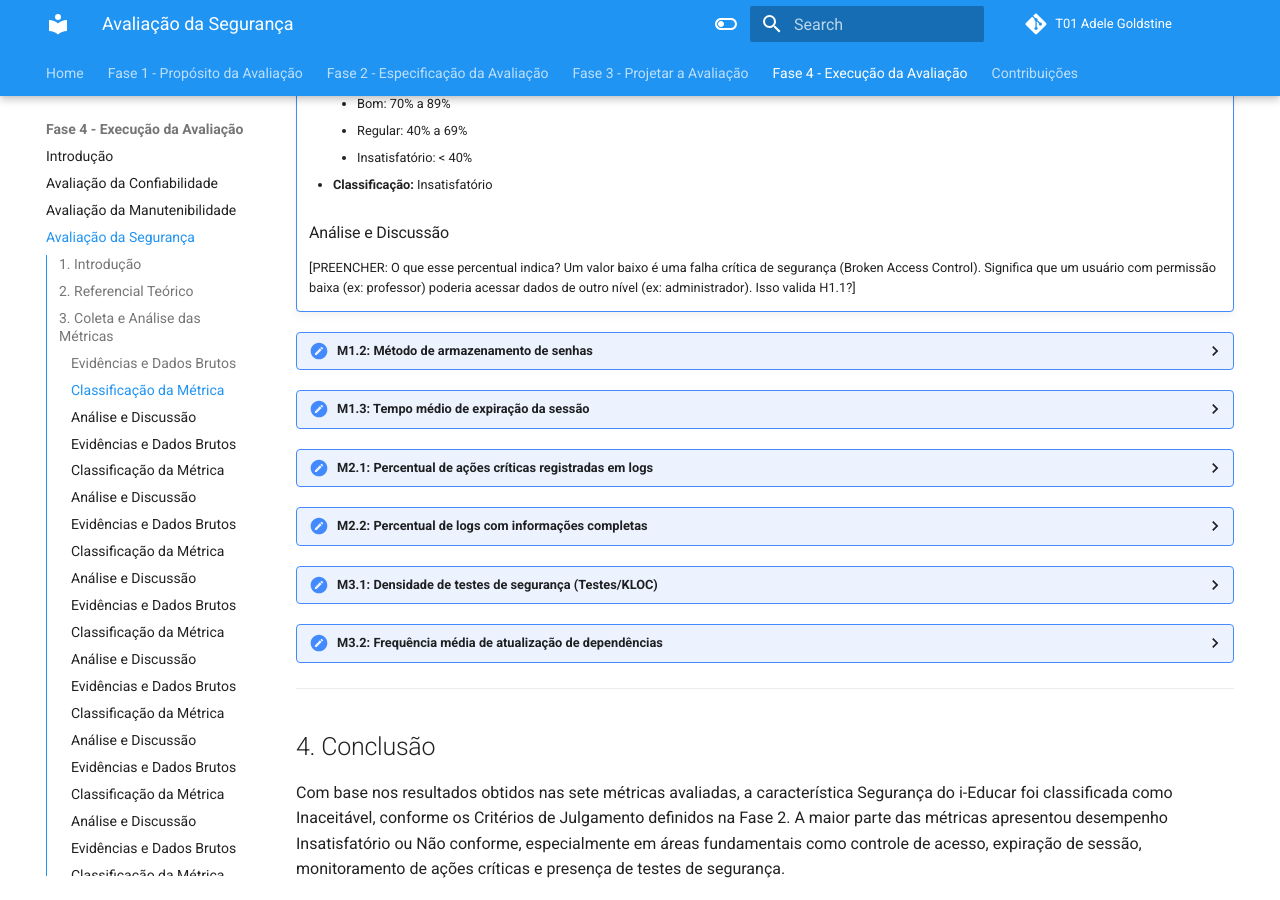
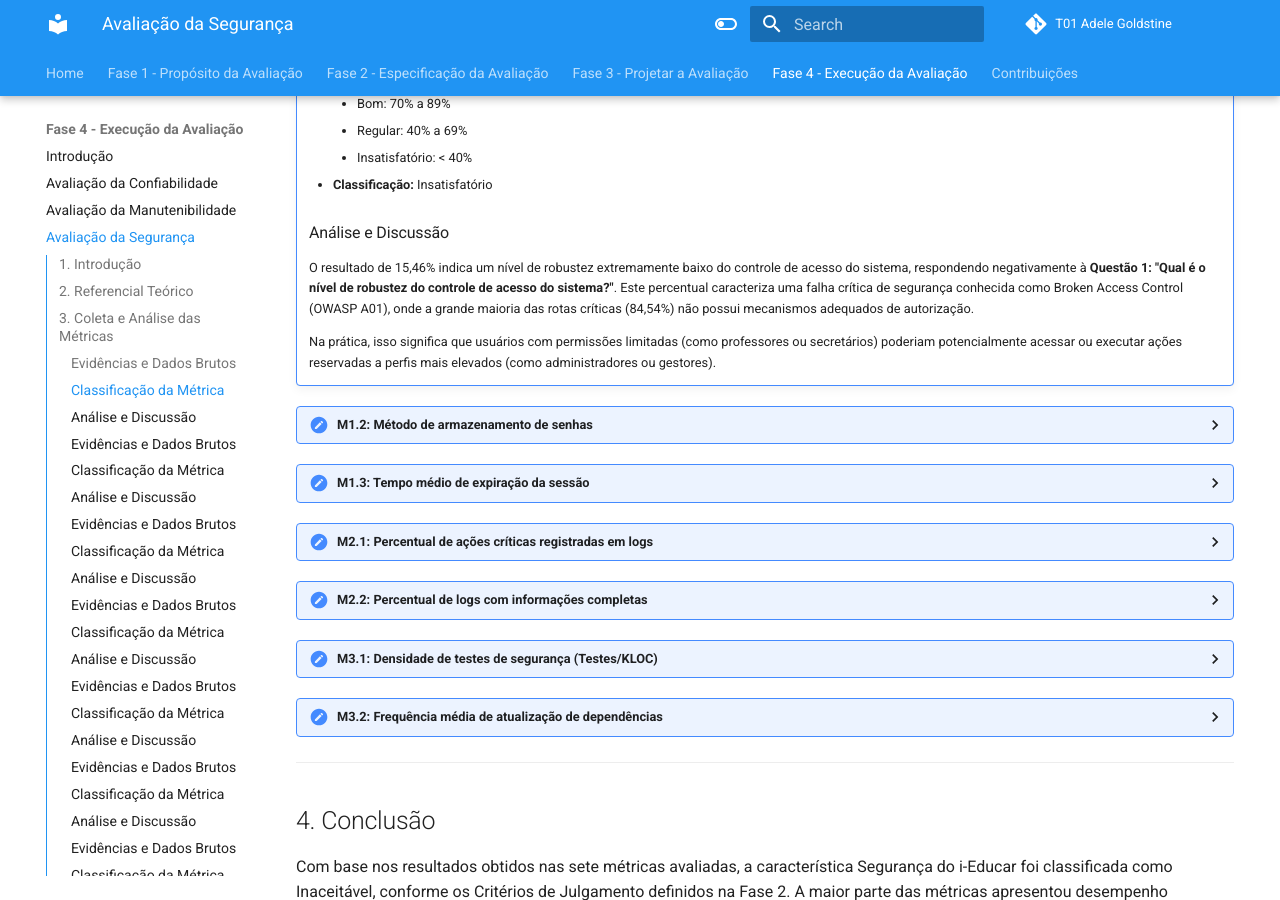
Before and after one commit to FCTE-Qualidade-de-Software-1/2025-2_T01_ADELE-GOLDSTINE, an MkDocs documentation site: the page built from docs/fase_4/avaliacao-seguranca.md, in a window 1280 px wide and 900 px high, scrolled down 4798 px. Built offline with MkDocs 1.6.1 and Material for MkDocs 9.7.7, drawn with Linux system fonts in a browser that asks for light colours; comment, search, counter and statistics services are not loaded.

Commit message:
atualiza discussões

```diff
--- a/docs/fase_4/avaliacao-seguranca.md
+++ b/docs/fase_4/avaliacao-seguranca.md
@@ -122,7 +122,10 @@
 
     ### Análise e Discussão
 
-    [PREENCHER: O que esse percentual indica? Um valor baixo é uma falha crítica de segurança (Broken Access Control). Significa que um usuário com permissão baixa (ex: professor) poderia acessar dados de outro nível (ex: administrador). Isso valida H1.1?]
+    O resultado de 15,46% indica um nível de robustez extremamente baixo do controle de acesso do sistema, respondendo negativamente à **Questão 1: "Qual é o nível de robustez do controle de acesso do sistema?"**. Este percentual caracteriza uma falha crítica de segurança conhecida como Broken Access Control (OWASP A01), onde a grande maioria das rotas críticas (84,54%) não possui mecanismos adequados de autorização.
+
+    Na prática, isso significa que usuários com permissões limitadas (como professores ou secretários) poderiam potencialmente acessar ou executar ações reservadas a perfis mais elevados (como administradores ou gestores).
+
 
 ??? "M1.2: Método de armazenamento de senhas"
 
@@ -172,7 +175,11 @@
 
     ### Análise e Discussão
 
-    [PREENCHER: Isso valida a H1.3? Um tempo muito longo aumenta o risco de um atacante sequestrar uma sessão deixada aberta em um computador público. Um tempo muito curto prejudica a usabilidade.]
+    O tempo de expiração de 120 minutos contribui negativamente para responder à **Questão 1: "Qual é o nível de robustez do controle de acesso do sistema?"**, pois representa um ponto fraco na gestão de sessões. Um tempo de expiração excessivamente longo amplia significativamente a janela de oportunidade para ataques de sequestro de sessão, especialmente em ambientes compartilhados ou computadores públicos.
+
+    Se um usuário deixar uma sessão aberta em um terminal público ou compartilhado, um atacante teria até 2 horas para explorar essa sessão ativa, potencialmente acessando dados sensíveis, realizando alterações indevidas ou exportando informações confidenciais. Embora tempos muito curtos (como 15 ou 30 minutos) possam prejudicar a usabilidade, especialmente em contextos educacionais onde sessões podem ser longas, o limite de 60 minutos recomendado representa um equilíbrio adequado entre segurança e usabilidade.
+
+    Portanto, em relação à Questão 1, este aspecto do controle de acesso apresenta **robustez insuficiente** na gestão de sessões.
 
 ??? "M2.1: Percentual de ações críticas registradas em logs"
 
@@ -266,7 +273,11 @@
 
     ### Análise e Discussão
 
-    [PREENCHER: Isso valida H3.1? A ausência (ou baixo número) de testes de segurança indica que a equipe de desenvolvimento não está ativamente prevenindo vulnerabilidades. A segurança do sistema depende apenas da "sorte" ou da revisão manual, o que é arriscado.]
+    O resultado de 0,07 Testes/KLOC responde negativamente à **Questão 3: "Em que medida o desenvolvimento do sistema segue práticas de segurança?"**, indicando que o processo de desenvolvimento apresenta maturidade muito baixa na prevenção proativa de vulnerabilidades. Este valor está significativamente abaixo do limiar mínimo considerado regular (0,1 Testes/KLOC) e muito distante dos níveis recomendados (≥ 0,5 Testes/KLOC).
+
+    A ausência ou baixíssima densidade de testes de segurança significa que a segurança do sistema depende quase exclusivamente de revisão manual de código, "sorte" ou detecção reativa de problemas em produção, o que é altamente arriscado para um sistema que trata dados sensíveis.
+
+    Em um contexto onde o i-Educar precisa garantir conformidade com a LGPD e proteger informações de menores de idade, a falta de testes automatizados de segurança representa uma falha estrutural no processo de desenvolvimento. Portanto, a resposta à Questão 3 é que o desenvolvimento **não segue adequadamente práticas de segurança** no que se refere à prevenção de vulnerabilidades através de testes automatizados.
 
 ??? "M3.2: Frequência média de atualização de dependências"
 
@@ -291,7 +302,11 @@
 
     ### Análise e Discussão
 
-    [PREENCHER: Isso valida H3.2? Dependências desatualizadas são a porta de entrada mais comum para ataques (ex: Log4Shell, etc.). Manter as dependências atualizadas é uma prática de desenvolvimento seguro essencial.]
+    A frequência de atualização de dependências (aproximadamente a cada 15 dias) responde positivamente à **Questão 3: "Em que medida o desenvolvimento do sistema segue práticas de segurança?"**, demonstrando que o projeto adota uma prática essencial de desenvolvimento seguro. O ciclo curto de atualização (bem abaixo do limite de 6 meses estabelecido como critério) indica que a equipe mantém um processo ativo de monitoramento e atualização de componentes externos.
+
+    Dependências desatualizadas são uma das portas de entrada mais comuns para ataques modernos, como evidenciado por incidentes históricos como Log4Shell (CVE-2021-44228), que explorou vulnerabilidades em bibliotecas amplamente utilizadas. Ao manter um ciclo de atualização frequente, o projeto reduz significativamente a superfície de ataque e mitiga riscos relacionados ao OWASP A06 – Vulnerable and Outdated Components.
+
+    Portanto, em relação à Questão 3, este aspecto específico do desenvolvimento **segue adequadamente práticas de segurança**, representando um ponto forte do projeto na prevenção de vulnerabilidades conhecidas em componentes de terceiros.
 
 ---
 
```
